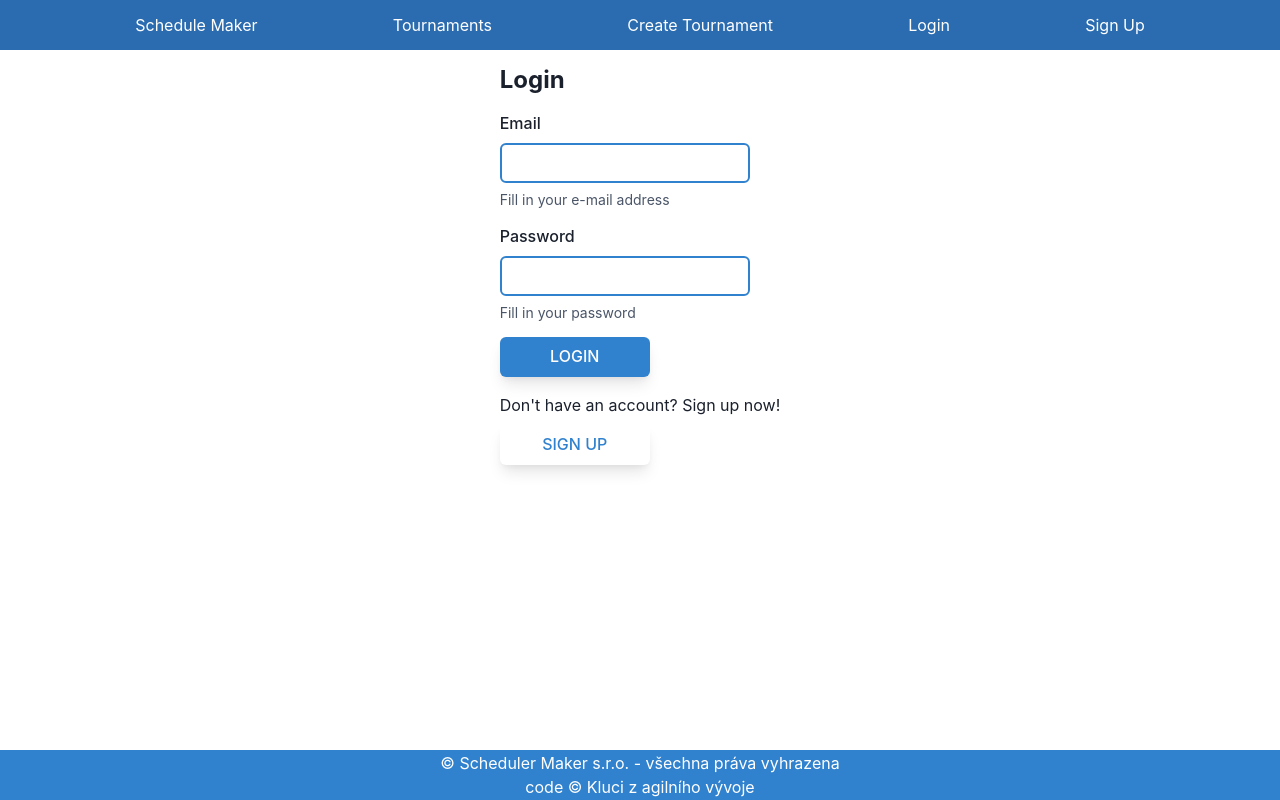
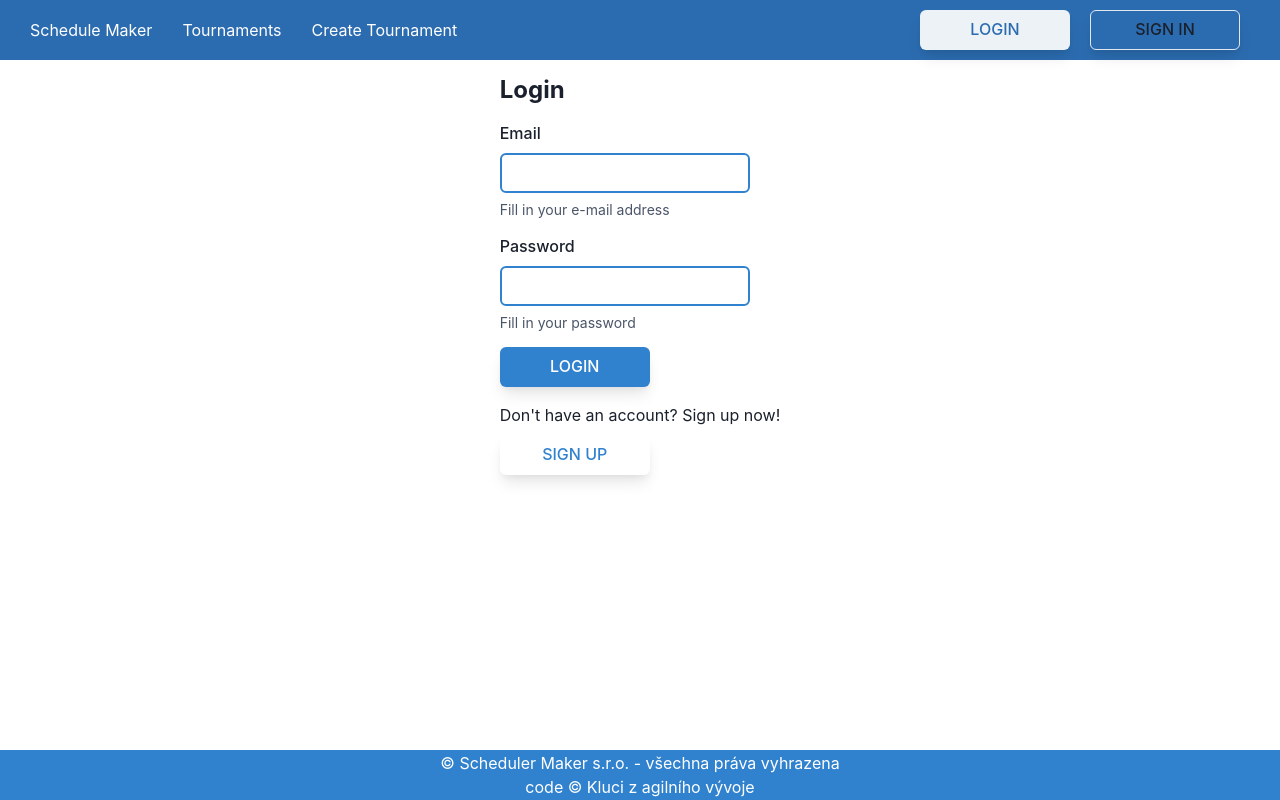
Before and after one commit to ReDa0123/schedule-maker, a React (Create React App) app in the folder frontend/: page /login in a window 1280 px wide. Built offline with nearby package versions, Linux system fonts and the light colour scheme; what ramda-extension would draw is missing.

Commit message:
Header styling
Header styling

Header styling

```diff
--- a/frontend/src/shared/design-system/molecules/Header.js
+++ b/frontend/src/shared/design-system/molecules/Header.js
@@ -22,26 +22,20 @@ const Header = (props) => {
   }, [auth, toast, navigate]);
 
   return (
-    <Flex bg="blue.600" minH="50px" {...props}>
-      <Spacer />
-
-      <Center>
+    <Flex bg="blue.600" minH="60px" {...props}>
+      <Center marginX={'15px'} marginLeft={'30px'}>
         <RouterLink to="/" color="white">
           Schedule Maker
         </RouterLink>
       </Center>
 
-      <Spacer />
-
-      <Center>
+      <Center marginX={'15px'}>
         <RouterLink to="/tournaments-list" color="white">
           Tournaments
         </RouterLink>
       </Center>
 
-      <Spacer />
-
-      <Center>
+      <Center marginX={'15px'}>
         <RouterLink to="/tournament-creator" color="white">
           Create Tournament
         </RouterLink>
@@ -57,19 +51,25 @@ const Header = (props) => {
         <>
           <Center>
             <RouterLink to="/login" color="white">
-              Login
+              <Button
+                colorScheme="gray"
+                variant="solid"
+                color="blue.600"
+                marginX="10px"
+              >
+                Login
+              </Button>
             </RouterLink>
           </Center>
-          <Spacer />
           <Center>
-            <RouterLink to="/sign-up" color="white">
-              Sign Up
+            <RouterLink to="/sign-up" color="white" marginRight={'30px'}>
+              <Button colorScheme="gray" variant="outline" marginX="10px">
+                Sign in
+              </Button>
             </RouterLink>
           </Center>
         </>
       )}
-
-      <Spacer />
     </Flex>
   );
 };
```
